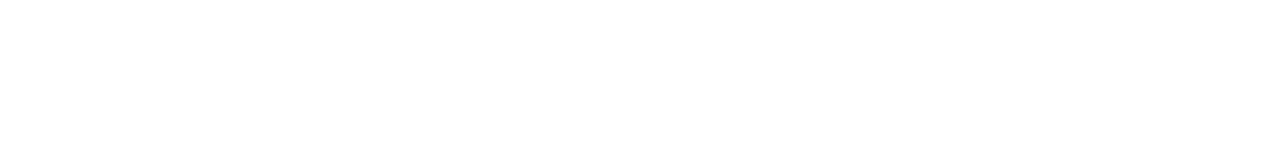
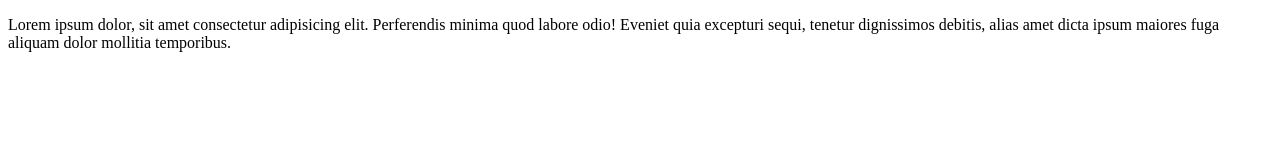
Before and after one commit to NlKA777/Test, a plain HTML site: page index.html in a window 1280 px wide. Drawn offline with Linux system fonts and the light colour scheme.

Commit message:
first commit

```diff
--- a/index.html
+++ b/index.html
@@ -8,6 +8,6 @@
     <title>Document</title>
 </head>
 <body>
-
+    <p>Lorem ipsum dolor, sit amet consectetur adipisicing elit. Perferendis minima quod labore odio! Eveniet quia excepturi sequi, tenetur dignissimos debitis, alias amet dicta ipsum maiores fuga aliquam dolor mollitia temporibus.</p>
 </body>
 </html>
```
